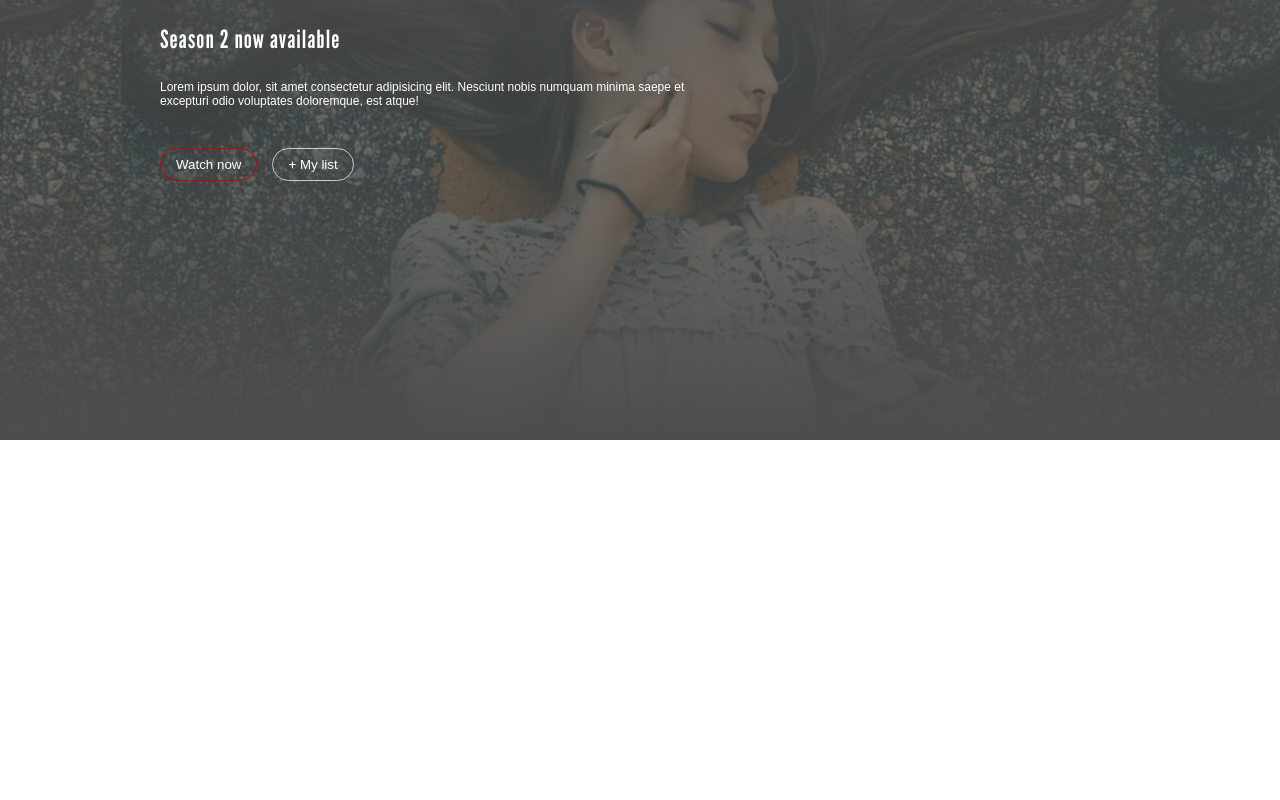
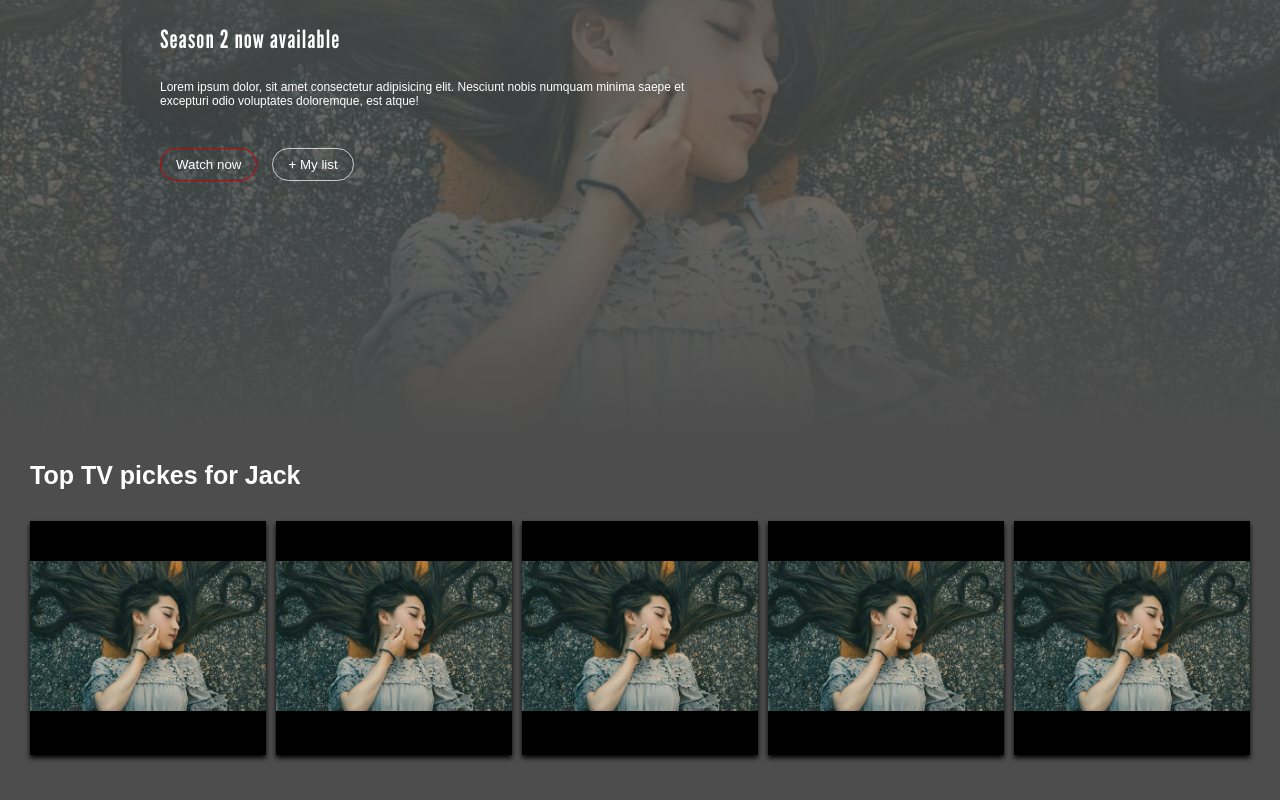
Before and after one commit to mahdieh-ahmadi/Netflix, a React (Create React App) app: page / in a window 1280 px wide. Shown: the part 360-1160 px from the top of the page. Before the commit the page ends 800 px from the top, so only its background shows below. Built offline with nearby package versions, Linux system fonts and the light colour scheme.

Commit message:
list of films

```diff
--- /dev/null
+++ b/src/components/list/genre/film/film.css
@@ -0,0 +1,70 @@
+.film_item {
+    background-color: #000;
+    position: relative;
+    overflow: hidden;
+    box-shadow: 0 3px 5px #000;
+}
+
+.film_item div:last-child{
+    z-index: 800;
+    transition: all 0.5s;
+}
+
+.film_item div:last-child img{
+    width: 100%;
+    height: 150px;
+    object-fit: cover;
+    padding: 40px 0;
+}
+
+.film_item div:first-child{
+    height: fit-content;
+    padding: 0 40px 0 8px;
+    position: absolute;
+    top: 50%;
+    transform: translateY(-50%);
+    z-index: 1000;
+    display: none;
+}
+
+.film_item:hover div:first-child{
+    display: block;
+}
+
+.film_item:hover div:last-child{
+    transform: scale(1.2);
+}
+
+.film_item div:first-child h2{
+    font-size: 22px;
+    font-family: Verdana, Geneva, Tahoma, sans-serif;
+    font-weight: 100;
+    color: #fff;
+    margin-bottom: 0;
+    margin-top: 0;
+}
+
+.film_item div:first-child div{
+    color: #fff;
+    font-weight: 800;
+    font-size: 15px;
+    margin-top: 5px;
+    padding-top: 0;
+    animation: fadein 0.4s 0.1s backwards;
+}
+
+.film_item div:first-child p{
+    color: #fff;
+    font-size: 12px;
+    animation: swipUp 0.5s 0.3s backwards;
+}
+
+@keyframes swipUp {
+    0%{transform: translateY(100%); opacity: 0;}
+    100%{transform: translateY(0); opacity: 1;}
+}
+
+@keyframes fadein {
+    0%{opacity: 0;}
+    100%{opacity: 1;}
+}
--- /dev/null
+++ b/src/components/list/genre/film/film.js
@@ -0,0 +1,18 @@
+import React from 'react'
+
+import './film.css'
+
+const Film = props => {
+    return <div className='film_item'>
+        <div>
+            <h2>{props.name}</h2>
+            <div>{props.rate} / 10</div>
+            <p>{props.paragraph}</p>
+        </div>
+        <div>
+            <img  src={props.src} />
+        </div>
+    </div>
+}
+
+export default Film
--- /dev/null
+++ b/src/components/list/genre/genre.css
@@ -0,0 +1,13 @@
+.genre-list{
+    padding: 10px 30px;
+    display: grid;
+    grid-template-columns: repeat(5 ,1fr);
+    grid-gap: 10px;
+    padding-bottom: 80px;
+}
+
+.genre_header{
+    padding: 0 30px;
+    color: #fff;
+    font-size: 25px;
+}
--- /dev/null
+++ b/src/components/list/genre/genre.js
@@ -0,0 +1,42 @@
+import React from 'react'
+
+import Film from './film/film'
+import img from '../../../imgs/img16.jpg'
+
+import './genre.css'
+
+const Genre = () => {
+ return <div className='genre'>
+     <h2 className='genre_header'>Top TV pickes for Jack</h2>
+     <div className='genre-list'>
+     <Film
+        name='The Boys'
+        rate='8.4'
+        paragraph='Lorem ipsum dolor, sit amet consectetur adipisicing elit.'
+        src={img}/>
+        <Film
+        name='Lucifer'
+        rate='8.5'
+        paragraph='Lorem ipsum dolor, sit amet consectetur adipisicing elit.'
+        src={img}/>
+        <Film
+        name='Kobra Cai'
+        rate='8'
+        paragraph='Lorem ipsum dolor, sit amet consectetur adipisicing elit.'
+        src={img}/>
+        <Film
+        name='Raised by wolves'
+        rate='7.5'
+        paragraph='Lorem ipsum dolor, sit amet consectetur adipisicing elit.'
+        src={img}/>
+        <Film
+        name='The 100'
+        rate='7'
+        paragraph='Lorem ipsum dolor, sit amet consectetur adipisicing elit.'
+        src={img}/>
+     </div>
+
+     </div>
+}
+
+export default Genre
--- /dev/null
+++ b/src/components/list/list.js
@@ -0,0 +1,9 @@
+import React from 'react'
+
+import Genre from './genre/genre'
+
+const List = () => {
+    return <Genre />
+}
+
+export default List
--- a/src/containers/banner/banner.js
+++ b/src/containers/banner/banner.js
@@ -7,8 +7,10 @@ import './banner.css'
 const Banner = props => {
     return <div
     className='film'
-    style={{'background' : ` linear-gradient(to bottom , rgba(78, 78, 78, 1) 5%,rgba(77, 77, 77, 0.7), rgba(77, 77, 77, 1)), url(${props.img}) ` ,
-    'backgroundPosition' : 'center'}}>
+    style={{'background' :
+    ` linear-gradient(to bottom , rgba(78, 78, 78, 1) 5%,rgba(77, 77, 77, 0.7), rgba(77, 77, 77, 1)), url(${props.img}) ` ,
+    'backgroundPosition' :
+    'center'}}>
         <div className='banner'>
             <Logo title={props.filmName}/>
             <h3 className='header-tird'>{props.titr}</h3>
--- a/src/containers/mainPage.js
+++ b/src/containers/mainPage.js
@@ -2,6 +2,7 @@ import React from 'react'
 
 import NavBar from './nvbar/navbar'
 import Banner from './banner/banner'
+import List from '../components/list/list'
 import './mainpage.css'
 import img from '../imgs/img16.jpg'
 
@@ -16,6 +17,7 @@ const Main = () => {
         paragrapf=' Lorem ipsum dolor, sit amet consectetur adipisicing elit.
                 Nesciunt nobis numquam minima saepe et excepturi odio voluptates doloremque,
                 est atque!'/>
+        <List />
     </div>
 }
 
--- a/src/containers/mainpage.css
+++ b/src/containers/mainpage.css
@@ -1,4 +1,3 @@
 .main{
     background-color: rgb(77, 77, 77);
-    height: 100vh;
 }
```
Also changed, not shown: src/components/list/list.css (added).
